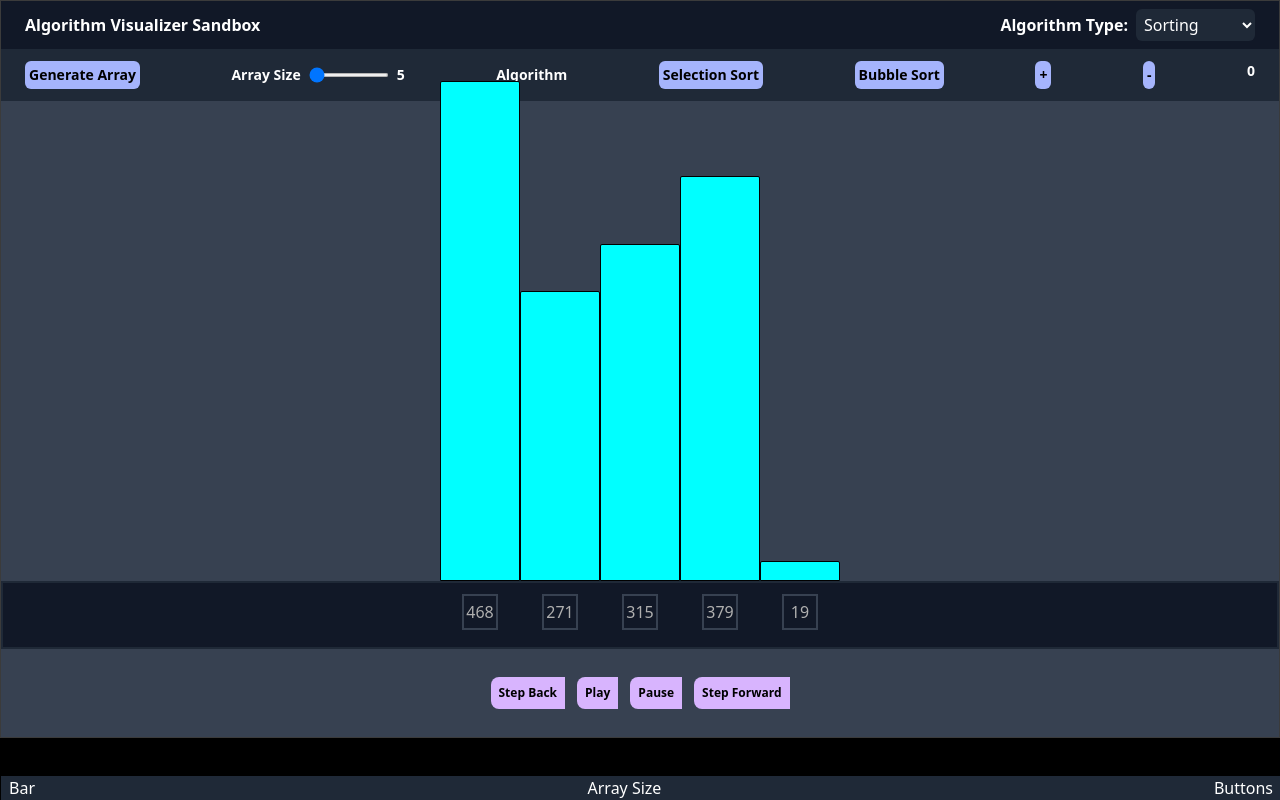
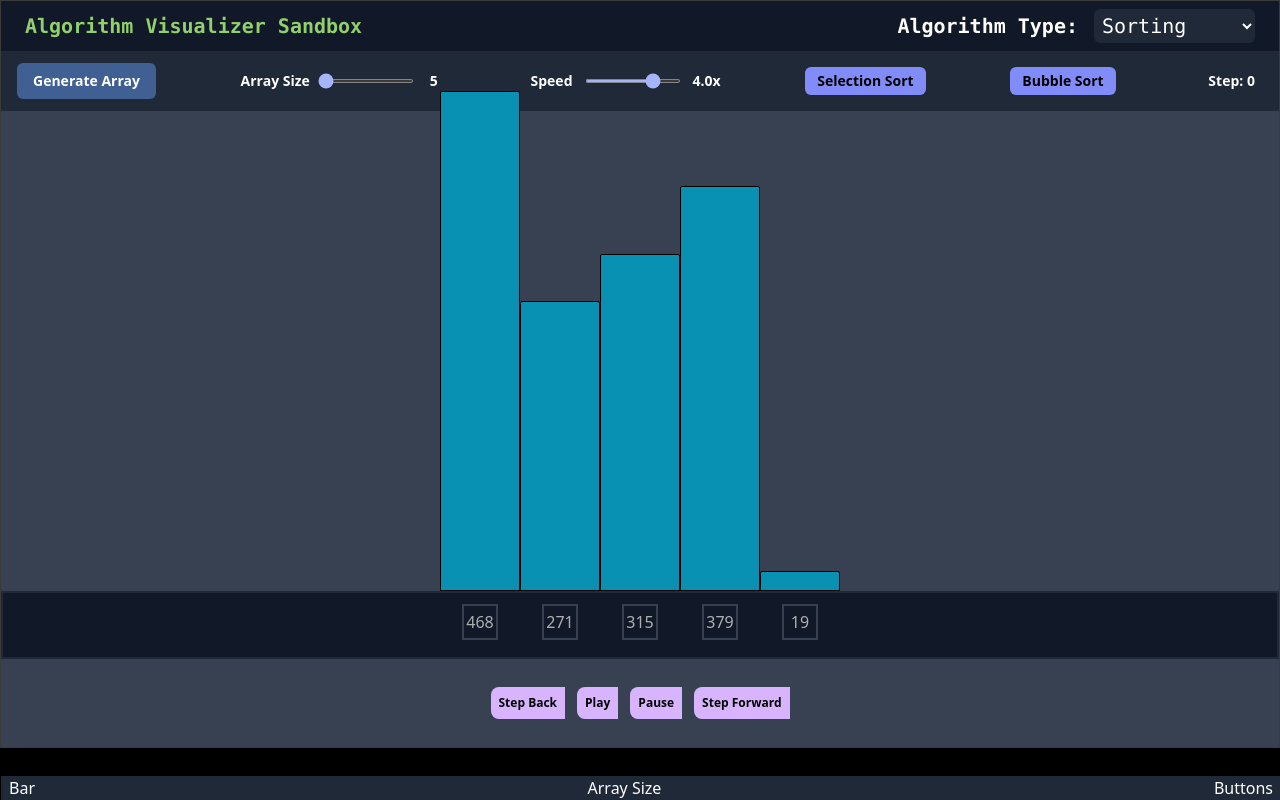
Before and after one commit to UzairHilal/Algorithm-Visualizer-Sandbox, a React (Vite) app: page / in a window 1280 px wide. Built offline with nearby package versions, Linux system fonts and the light colour scheme.

Commit message:
feat: add animation speed control
refactor: replace global animation variables with useRef
style: clean up control panel layout and Tailwind classes

```diff
--- a/src/App.jsx
+++ b/src/App.jsx
@@ -8,7 +8,7 @@ const App = () => {
   const [array, setArray] = useState([5]);
   const [algorithm, setAlgorithm] = useState();
   const [arraySize, setArraySize] = useState(5);
-  const [speed, setSpeed] = useState(5);
+  const [speed, setSpeed] = useState(400);  // 100 = 1x , 200 =2x , 300 = 3x etc
 
   return (
     <main className="bg-gray-900 overflow-hidden">
--- a/src/components/ControlPanel.jsx
+++ b/src/components/ControlPanel.jsx
@@ -1,122 +1,183 @@
-import { useEffect, useState } from "react";
+import { useEffect, useState, useRef } from "react";
 import { generateRandomArray } from "../constants";
 import { bubbleSort } from "../algorithms/Sorting/BubbleSort";
 import { selectionSort } from "../algorithms/Sorting/SelectionSort";
-import { animationGenerator } from "../engine/animationGenerator";
-import {bars} from "../engine/animationGenerator"
+import { animationGenerator, bars } from "../engine/animationGenerator";
 import gsap from "gsap";
-
-let currentStep = 0;
-let animations = [];
 
 const masterTl = gsap.timeline({ paused: true });
 
-const ControlPanel = ({ array, setArray, arraySize, setArraySize, speed }) => {
+const ControlPanel = ({ array, setArray, arraySize, setArraySize, speed, setSpeed }) => {
+
+  const animations = useRef([]);
+  const currentStep = useRef(0);
+
+  const [currentStateStep, setCurrentStateStep] = useState(0);
+
   useEffect(() => {
+  masterTl.timeScale(speed / 100);
+}, [speed]);
+
+  useEffect(() => {
+    masterTl.clear();
+    animations.current = [];
+    currentStep.current = 0;
+    setCurrentStateStep(0);
+
     setArray(generateRandomArray(arraySize, bars, masterTl));
   }, [arraySize, setArray]);
-  const [currentStateStep, setCurrentStateStep] = useState(currentStep);
 
   const handleBubbleSort = () => {
     if (!masterTl.isActive()) {
-      bubbleSort(array, animations);
-      animationGenerator(speed, animations, masterTl);
-      masterTl.duration(speed)
+
+      animations.current = [];
+      masterTl.clear();
+
+      bubbleSort(array, animations.current);
+      animationGenerator(speed, animations.current, masterTl);
+
+      masterTl.timeScale(speed / 100);
       masterTl.play();
-      currentStep = masterTl.duration() / 2;
-      setCurrentStateStep(masterTl.duration() / 2);
+
+      currentStep.current = Math.floor(masterTl.duration() / 2);
+      setCurrentStateStep(currentStep.current);
     }
   };
 
   const handleSelectionSort = () => {
     if (!masterTl.isActive()) {
-      selectionSort(array, animations);
-      animationGenerator(speed, animations, masterTl);
-      masterTl.duration(speed)
+
+      animations.current = [];
+      masterTl.clear();
+
+      selectionSort(array, animations.current);
+      animationGenerator(speed, animations.current, masterTl);
+
+      masterTl.timeScale(speed / 100);
       masterTl.play();
-      currentStep = masterTl.duration() / 2;
-      setCurrentStateStep(masterTl.duration() / 2);
+
+      currentStep.current = Math.floor(masterTl.duration() / 2);
+      setCurrentStateStep(currentStep.current);
     }
   };
 
+  const generateArray = () => {
+    masterTl.clear();
+    animations.current = [];
+    currentStep.current = 0;
+    setCurrentStateStep(0);
+
+    setArray(generateRandomArray(arraySize, bars, masterTl));
+  };
+
+  const stepForward = () => {
+
+    if (2 * currentStep.current + 1 < masterTl.duration()) {
+      currentStep.current++;
+    }
+
+    masterTl.tweenTo(`step-${2 * currentStep.current + 1}`);
+
+    setCurrentStateStep(currentStep.current);
+  };
+
+  const stepBackward = () => {
+
+    if (currentStep.current > 0) {
+      currentStep.current--;
+    }
+
+    masterTl.tweenTo(`step-${2 * currentStep.current + 1}`);
+
+    setCurrentStateStep(currentStep.current);
+  };
+
   return (
-    <div className="z-10 w-full py-3 flex bg-gray-800 overflow-hidden">
-      <div className="w-full px-6 flex justify-between text-sm font-bold">
+    <div className="z-10 w-full py-3 bg-gray-800">
+
+      <div className="w-full px-4 flex flex-wrap gap-3 items-center justify-between text-sm font-bold">
+
+        {/* Generate Array */}
         <button
-          onClick={() => {
-            animations = [];
-            setArray(generateRandomArray(arraySize, bars, masterTl));
-            currentStep = 0;
-            setCurrentStateStep(0);
-          }}
-          className="bg-indigo-300 rounded-md p-1 text-black "
+          onClick={generateArray}
+          className="px-4 py-2 bg-[#406093] text-white rounded-md hover:bg-green-700 transition"
         >
           Generate Array
         </button>
-        {/* SEt the size/length of array */}
-        <div className="flex  justify-center items-center ">
+
+        {/* Array Size */}
+        <div className="flex items-center gap-2">
+
           <label htmlFor="range">Array Size</label>
+
           <input
             type="range"
             min={5}
             max={30}
-            defaultValue={5}
+            value={arraySize}
             onChange={(e) => {
-              setArraySize(e.target.value);
-              setArray(generateRandomArray(e.target.value, bars, masterTl));
-              animations = [];
-              currentStep = 0;
-              setCurrentStateStep(0);
+              const value = Number(e.target.value);
+              setArraySize(value);
             }}
-            className="accent-indigo- 300 w-20 size-1 mx-2"
+            className="accent-indigo-300 w-24 h-1"
           />
-          <span className="text-right w-2">{arraySize}</span>
+
+          <span className="w-6 text-center">{arraySize}</span>
+
         </div>
-        <button>Algorithm</button>
+
+        {/* manage speed  */}
+        <div className="flex flex-row justify-center items-center gap-3">
+          <label htmlFor="speed">Speed</label>
+          <input
+            type="range"
+            className="accent-indigo-300 w-24 h-1"
+            value={speed}
+            min={100}
+            max={500}
+            onChange={(e) => {
+              setSpeed(Number(e.target.value));
+            }}
+          />
+          <span>{(speed / 100).toFixed(1)}x</span>
+        </div>
+        {/* Sorting Buttons */}
+
         <button
-          className="bg-indigo-300 rounded-md p-1 text-black "
-          onClick={() => {
-            handleSelectionSort();
-          }}
+          className="px-3 py-1 bg-indigo-400 rounded-md text-black hover:bg-indigo-500"
+          onClick={handleSelectionSort}
         >
           Selection Sort
         </button>
+
         <button
-          className="bg-indigo-300 rounded-md p-1 text-black "
-          onClick={() => {
-            handleBubbleSort();
-          }}
+          className="px-3 py-1 bg-indigo-400 rounded-md text-black hover:bg-indigo-500"
+          onClick={handleBubbleSort}
         >
           Bubble Sort
         </button>
-        {/* playback contorl buttons */}
 
-        {/* TODO: Fix Bug / When + is pressed the 2nd step is displayed not the first */}
-        <button
-          className="bg-indigo-300 rounded-md p-1 text-black "
-          onClick={() => {
-            currentStep >= 0 && 2 * currentStep + 1 < masterTl.duration()
-              ? ++currentStep
-              : currentStep;
-            masterTl.seek(masterTl.tweenTo(`step-${2 * currentStep + 1}`));
-            setCurrentStateStep(currentStep);
-            masterTl.duration(0);
-          }}
+        {/* Playback Controls */}
+
+        {/* <button
+          className="px-3 py-1 bg-indigo-300 rounded-md text-black hover:bg-indigo-400"
+          onClick={stepForward}
         >
           +
         </button>
+
         <button
-          className="bg-indigo-300 rounded-md p-1 text-black "
-          onClick={() => {
-            currentStep > 0 ? --currentStep : currentStep;
-            masterTl.seek(masterTl.tweenTo(`step-${2 * currentStep + 1}`));
-            setCurrentStateStep(currentStep);
-            masterTl.duration(0);
-          }}
+          className="px-3 py-1 bg-indigo-300 rounded-md text-black hover:bg-indigo-400"
+          onClick={stepBackward}
         >
           -
-        </button>
-        <div>{currentStateStep}</div>
+        </button> */}
+
+        {/* Current Step */}
+        <div className="px-2">
+          Step: {currentStateStep}
+        </div>
+
       </div>
     </div>
   );
--- a/src/components/Header.jsx
+++ b/src/components/Header.jsx
@@ -2,23 +2,23 @@ import { algorithmList } from "../constants";
 
 const Header = () => {
   return (
-    <header className="z-10 w-full py-2 px-6 text-sm sm:text-base">
-      <nav className="w-full flex justify-between items-center">
+    <header className="z-10 w-full py-2 px-6 text-sm sm:text-base font-mono">
+      <nav className="w-full flex flex-col md:flex-row justify-between items-center gap-3">
         <div>
-          <strong>Algorithm Visualizer Sandbox</strong>
+          <strong className="text-[#91D06C] text-center text-sm md:text-xl underline md:no-underline">Algorithm Visualizer Sandbox</strong>
         </div>
 
-        <div className="flex flex-row items-center">
-          <div className="flex">
-            <strong className="mx-2">Algorithm Type:</strong>
+        <div className="flex flex-col sm:flex-row sm:items-center gap-1 sm:gap-2">
+          <div >
+            <strong className="mx-2 text-xs md:text-sm lg:text-xl">Algorithm Type:</strong>
           </div>
 
           <select
-            className="p-1 bg-gray-800 rounded-md"
+            className="p-1 bg-gray-800 rounded-md text-xs  md:text-sm lg:text-xl"
             defaultValue={0}
           >
             {algorithmList.map((algo, index) => (
-              <option key={index} value={algo} className="text-green-400">
+              <option key={index} value={algo} className="text-green-400 ">
                 {algo}
               </option>
             ))}
--- a/src/components/VisualizerCanvas.jsx
+++ b/src/components/VisualizerCanvas.jsx
@@ -13,14 +13,11 @@ const VisualizerCanvas = ({ array, arraySize }) => {
     gsap.fromTo(
       ".bars", {
       height: 5,
-      background: "white"
+
     }
       ,
       {
         height: (i, el) => el.dataset.height + "px",
-        background: "cyan",
-        duration: 0.3,
-        stagger: 0.1
       }
     );
   }, [randomArray]);
```
